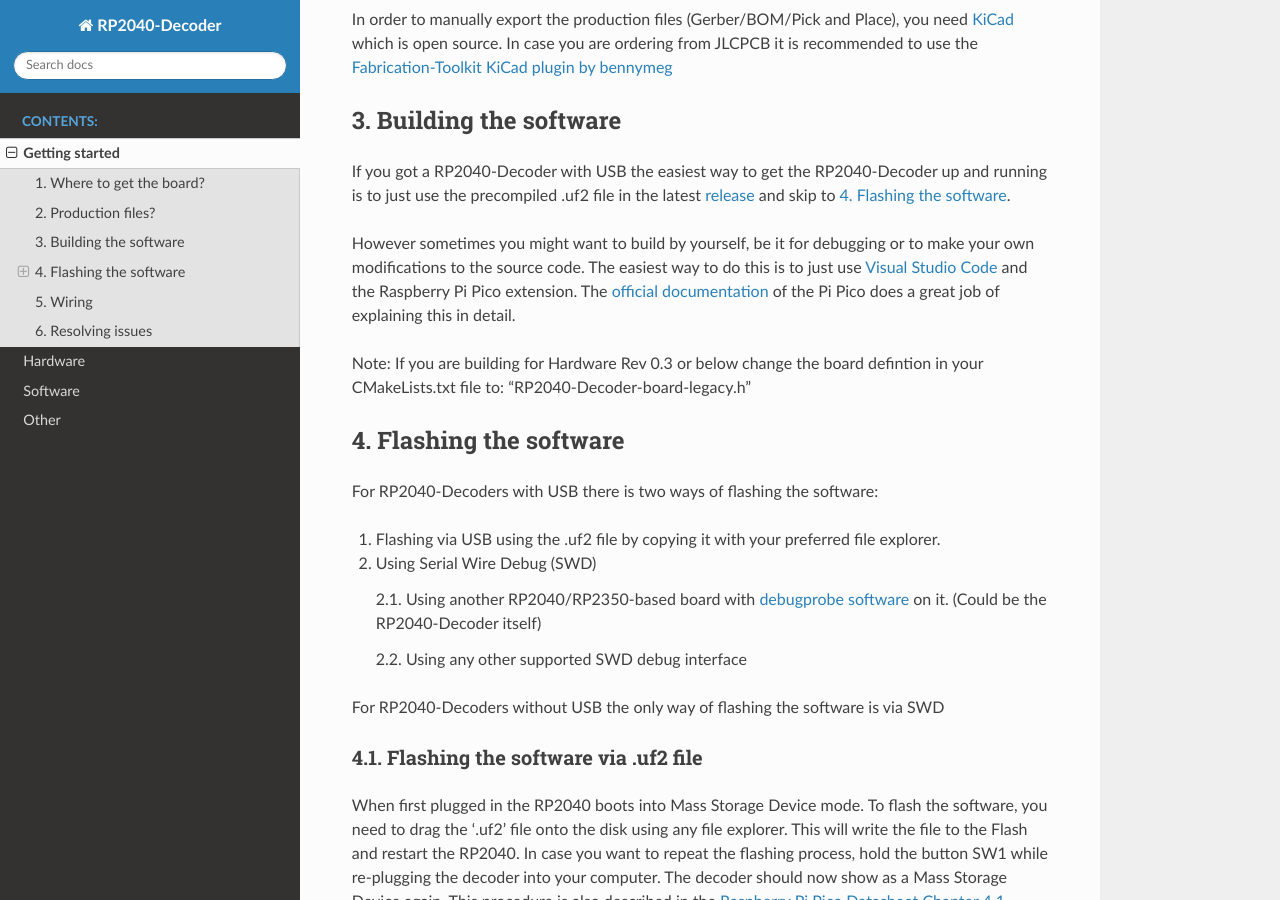
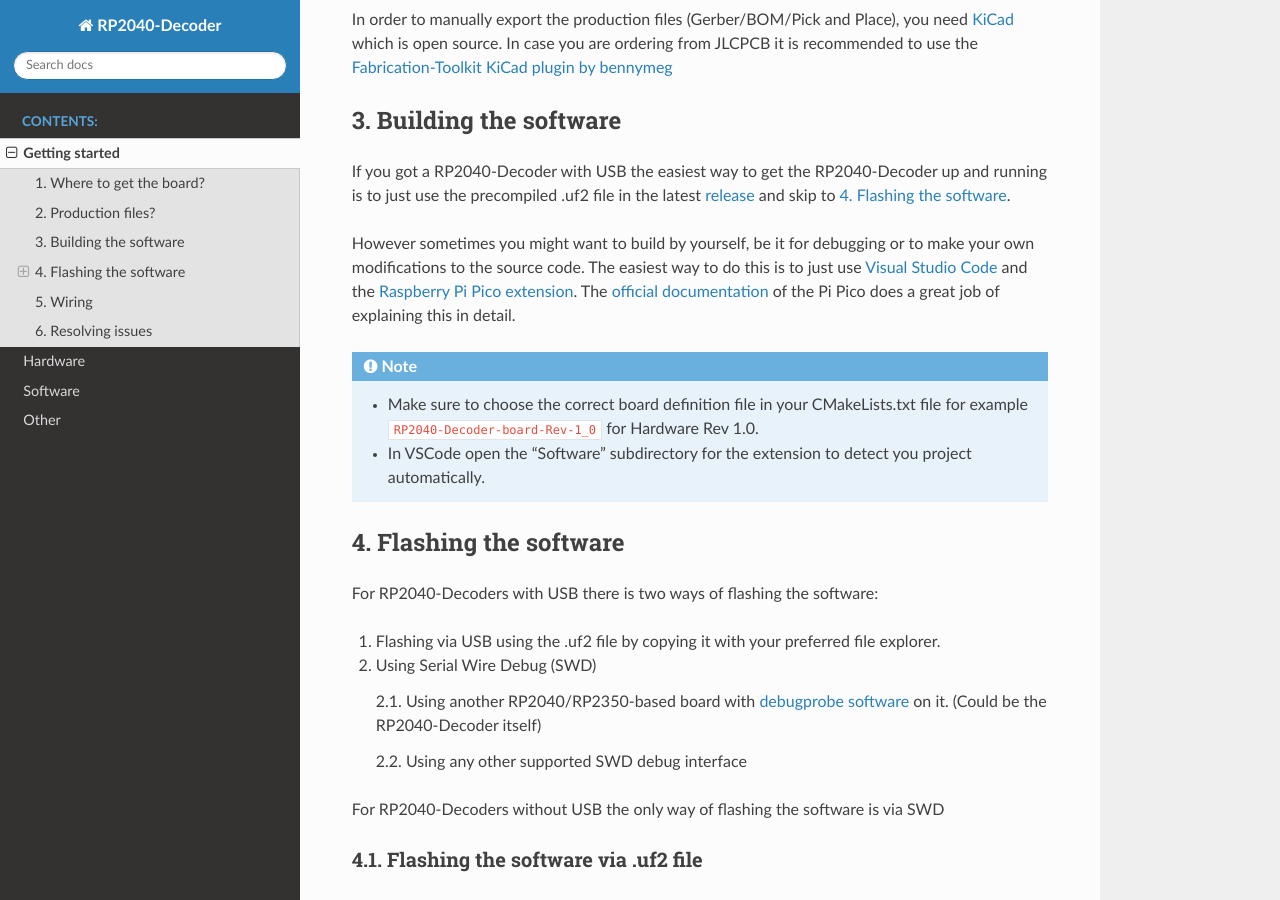
Before and after one commit to gab-k/RP2040-Decoder, a Sphinx documentation site: the page built from docs/sphinx/source/gs/getting_started.rst, in a window 1280 px wide and 900 px high, scrolled down 480 px. Built offline with Sphinx 7.4.7 and the Read the Docs theme 3.1.0, drawn with Linux system fonts in a browser that asks for light colours.

Commit message:
Update README; Update Getting Started page; Move panic() on FLASH_SAFE_EXECUTE_CORE_INIT_FAILURE to core1; Implement k_ff feed forward factor via CV_47;

```diff
--- a/docs/sphinx/source/gs/getting_started.rst
+++ b/docs/sphinx/source/gs/getting_started.rst
@@ -21,10 +21,12 @@
 If you got a RP2040-Decoder with USB the easiest way to get the RP2040-Decoder up and running is to just use the precompiled .uf2 file in the latest `release <https://github.com/gab-k/RP2040-Decoder/releases>`_ and skip to :ref:`flashing_the_software`.
 
 However sometimes you might want to build by yourself, be it for debugging or to make your own modifications to the source code.
-The easiest way to do this is to just use `Visual Studio Code <https://code.visualstudio.com/>`_ and the Raspberry Pi Pico extension.
+The easiest way to do this is to just use `Visual Studio Code <https://code.visualstudio.com/>`_ and the `Raspberry Pi Pico extension <https://marketplace.visualstudio.com/items?itemName=raspberry-pi.raspberry-pi-pico>`_.
 The `official documentation <https://datasheets.raspberrypi.com/pico/getting-started-with-pico.pdf#vscode-extension>`_ of the Pi Pico does a great job of explaining this in detail.
 
-Note: If you are building for Hardware Rev 0.3 or below change the board defintion in your CMakeLists.txt file to: "RP2040-Decoder-board-legacy.h"
+.. note::
+   - Make sure to choose the correct board definition file in your CMakeLists.txt file for example ``RP2040-Decoder-board-Rev-1_0`` for Hardware Rev 1.0.
+   - In VSCode open the "Software" subdirectory for the extension to detect you project automatically.
 
 .. _flashing_the_software:
 
```
Also changed, not shown: README.md (+4 -1 lines), 5 other files.
